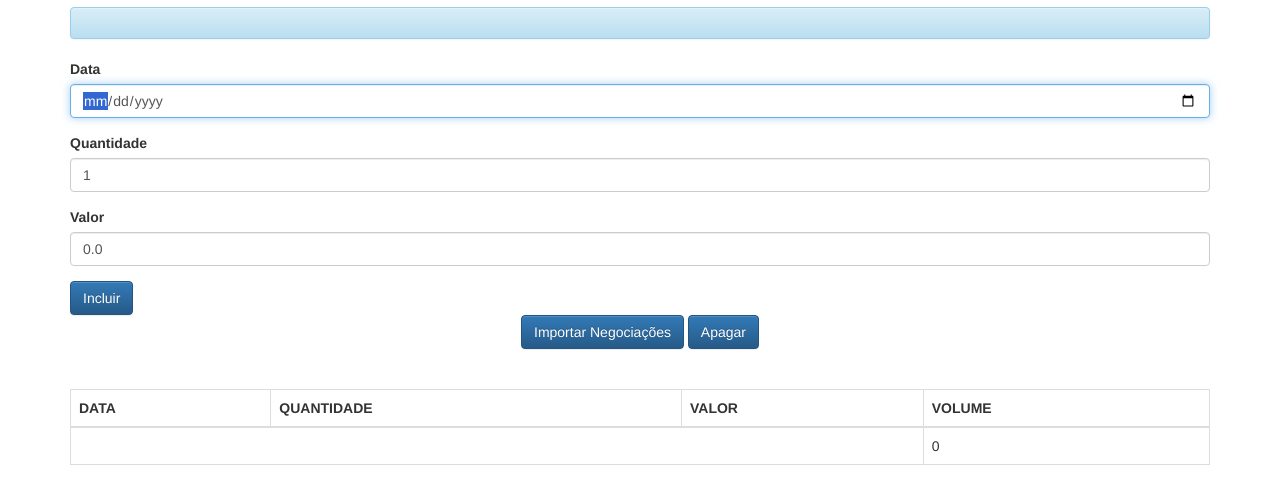
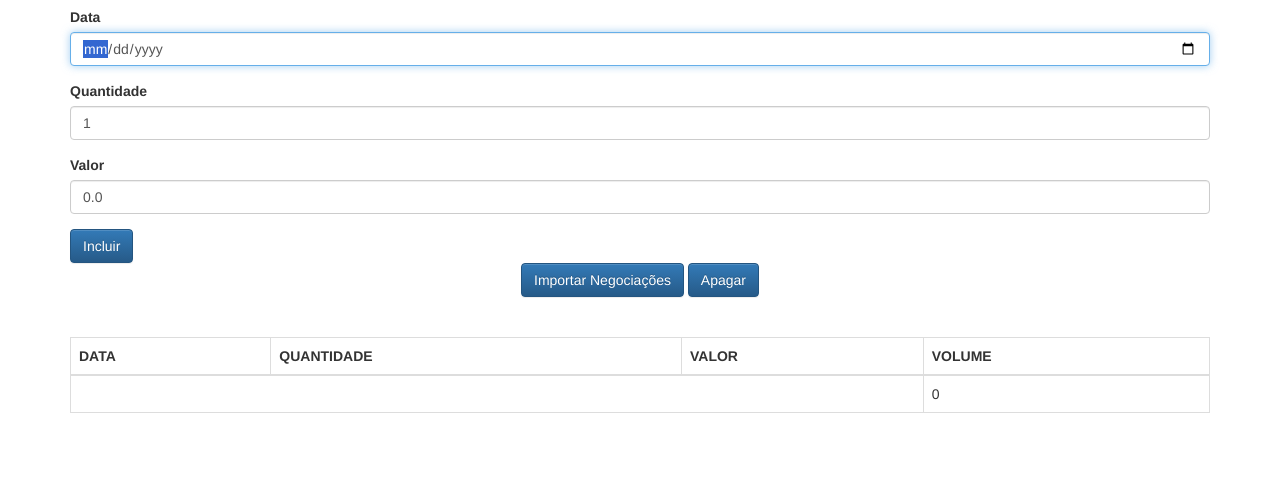
Before and after one commit to rvianadev/cangaceirojs, a plain HTML site: page client/index.html in a window 1280 px wide. Shown: the part 63-566 px from the top of the page. Drawn offline with Linux system fonts and the light colour scheme.

Commit message:
Cap 7 - Item 7.3

```diff
--- a/client/app/ui/views/MensagemView.js
+++ b/client/app/ui/views/MensagemView.js
@@ -1,17 +1,9 @@
-class MensagemView {
-
-  constructor(seletor) {
-
-    this._elemento = document.querySelector(seletor);
-  }
+class MensagemView extends View {
 
   template(model) {
 
-    return `<p class="alert alert-info">${model.texto}</p>`;
-  }
-
-  update(model) {
-
-    this._elemento.innerHTML = this.template(model);
+    return model.texto
+      ? `<p class="alert alert-info">${model.texto}</p>`
+      : `<p></p>`;
   }
 }
--- a/client/app/ui/views/NegociacoesView.js
+++ b/client/app/ui/views/NegociacoesView.js
@@ -1,14 +1,4 @@
-class NegociacoesView {
-
-  constructor(seletor) {
-
-    this._elemento = document.querySelector(seletor);
-  }
-
-  update(model) {
-
-    this._elemento.innerHTML = this.template(model);
-  }
+class NegociacoesView extends View {
 
   template(model) {
 
--- /dev/null
+++ b/client/app/ui/views/View.js
@@ -0,0 +1,9 @@
+class View {
+
+  constructor(seletor) {
+    this._elemento = document.querySelector(seletor);
+  }
+
+  update(model) {this._elemento.innerHTML = this.template(model);
+  }
+}
--- a/client/index.html
+++ b/client/index.html
@@ -47,14 +47,13 @@
     <div id="negociacoes"></div>
 
     <script src="app/domain/negociacao/Negociacao.js"></script>
-    <script src="app/ui/models/Mensagem.js"></script>
-    <script src="app/ui/views/MensagemView.js"></script>
-    <!-- NegociacoesView.js deve ser importado antes de NegociacaoController.js - Ver pg 124 do livro -->
-
     <script src="app/controllers/NegociacaoController.js"></script>
     <script src="app/ui/converters/DateConverter.js"></script>
     <script src="app/domain/negociacao/Negociacoes.js"></script>
+    <script src="app/ui/views/View.js"></script>
     <script src="app/ui/views/NegociacoesView.js"></script>
+    <script src="app/ui/models/Mensagem.js"></script>
+    <script src="app/ui/views/MensagemView.js"></script>
     <script src="app/app.js"></script>
 
 </body>
```
